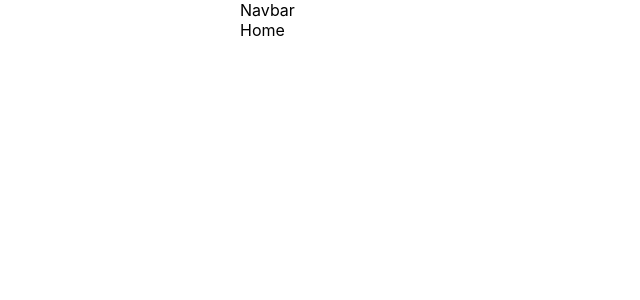
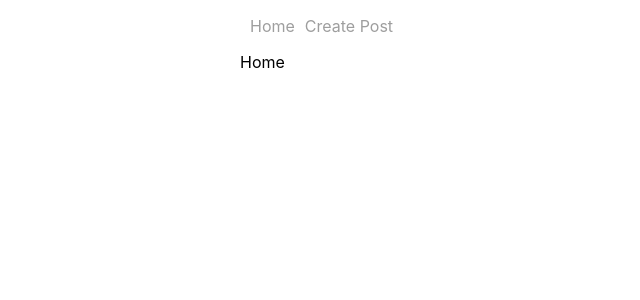
Before and after one commit to Deepak-647/react-blog-project, a React (Create React App) app: page / in a window 1280 px wide. Shown: the top 300 px of the page, without its empty margins (0-640 px from the left). Built offline with nearby package versions, Linux system fonts and the light colour scheme.

Commit message:
Implementing Navbar

```diff
--- a/src/components/App.js
+++ b/src/components/App.js
@@ -1,9 +1,9 @@
 import { Routes,Route } from "react-router-dom";
-import{Navbar,Home,CreatePost,PostDetail} from './'
-// import Navbar from './Navbar';
-// import Home from './Home';
-// import CreatePost from './CreatePost';
-// import PostDetail from './PostDetail';
+// import{Navbar,Home,CreatePost,PostDetail} from './'
+import Navbar from './Navbar';
+import Home from './Home';
+import CreatePost from './CreatePost';
+import PostDetail from './PostDetail';
 
 function App() {
   return (
@@ -13,7 +13,7 @@ function App() {
           <Routes>
           <Route path="/" element={<Home/>}/>
           <Route path='/post/:postId' element={<PostDetail/>}/>
-          <Route path='/create-path' element ={<CreatePost/>}/>
+          <Route path='/create-post' element ={<CreatePost/>}/>
         </Routes>
     </div>
 
--- a/src/components/Navbar.js
+++ b/src/components/Navbar.js
@@ -1,5 +1,18 @@
+import { Link } from 'react-router-dom';
+
 function Navbar() {
-    return <div className="">Navbar</div>;
-  }
+  return (
+    <div>
+      <ul id="nav">
+        <li>
+          <Link to="/">Home</Link>
+        </li>
+        <li>
+          <Link to="/create-post">Create Post</Link>
+        </li>
+      </ul>
+    </div>
+  );
+}
 
-  export default Navbar;
+export default Navbar;
```
